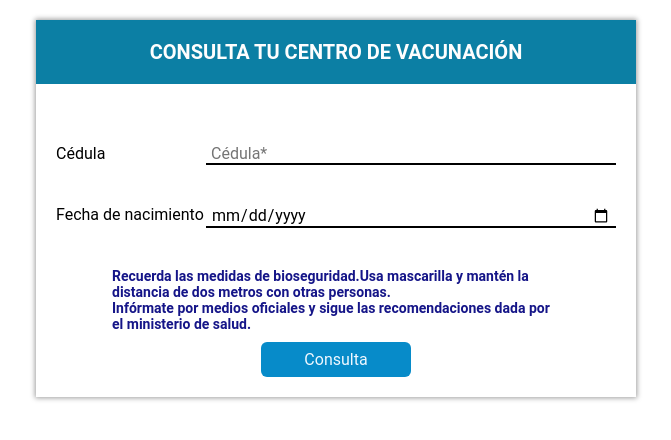
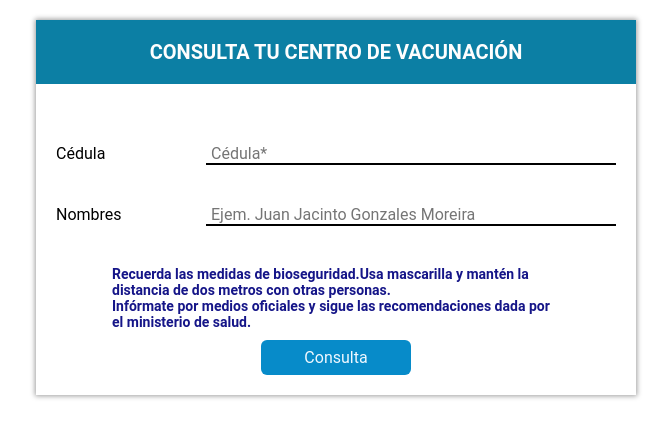
Before and after one commit to CarlosAlmeida2000/WebServicesPython, a Django app: template AppWebConsumo/vacunacion/templates/index.html in a window 1280 px wide. Shown: the top 440 px of the page, without its empty margins (304-975 px from the left). Run offline with Django 3.2, Linux system fonts and the light colour scheme; the template is opened without the code that fills it, so the values that code supplies are empty.

Commit message:
Cambio de input a nombres

```diff
--- a/AppWebConsumo/vacunacion/templates/index.html
+++ b/AppWebConsumo/vacunacion/templates/index.html
@@ -22,8 +22,8 @@
                 <input class="cedula" id="cedula" type="text" placeholder="Cédula*" maxlength="10">
             </div>
             <div class="text">
-                <label for="fc_nacimiento">Fecha de nacimiento</label>
-                <input class="fc-nacimiento" id="fc-nacimiento" type="date">
+                <label for="nombres">Nombres</label>
+                <input class="nombres" id="nombres" type="text" placeholder="Ejem. Juan Jacinto Gonzales Moreira">
             </div>
             <div class="term">
                 <p>Recuerda las medidas de bioseguridad.Usa mascarilla y mantén la distancia de dos metros con otras
```
